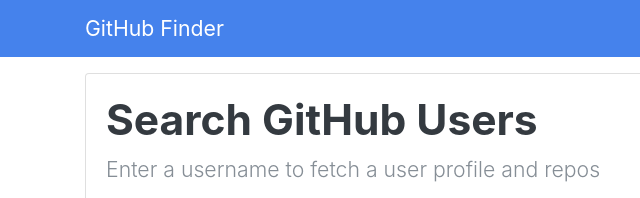
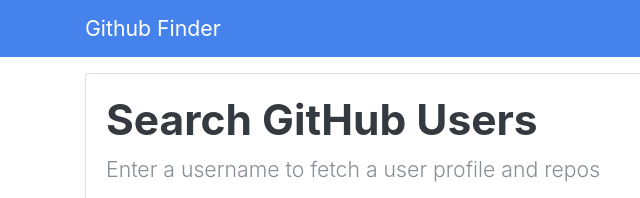
Before and after one commit to Hazrat-Ali9/Github-Finder, a plain HTML site: page index.html in a window 1280 px wide. Shown: the top 198 px of the page, 0-640 px from the left. Drawn offline with nearby package versions, Linux system fonts and the light colour scheme.

Commit message:
index html  🚒

```diff
--- a/index.html
+++ b/index.html
@@ -12,7 +12,7 @@
 <body>
     <nav class="navbar navbar-dark bg-primary mb-3">
         <div class="container">
-            <a href="#" class="navbar-brand">GitHub Finder</a>
+            <a href="#" class="navbar-brand">Github Finder</a>
         </div>
     </nav>
     <div class="container searchContainer">
```
